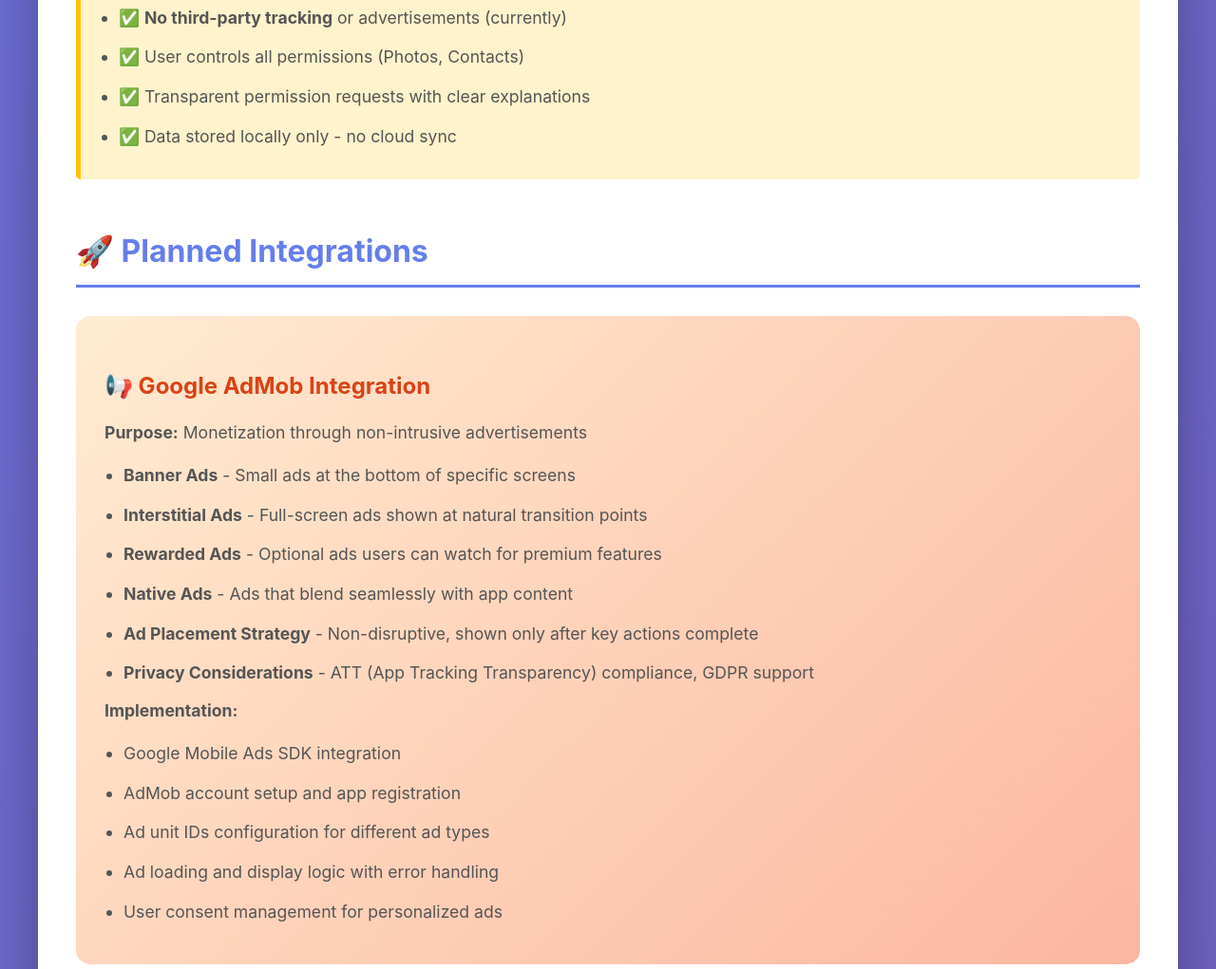
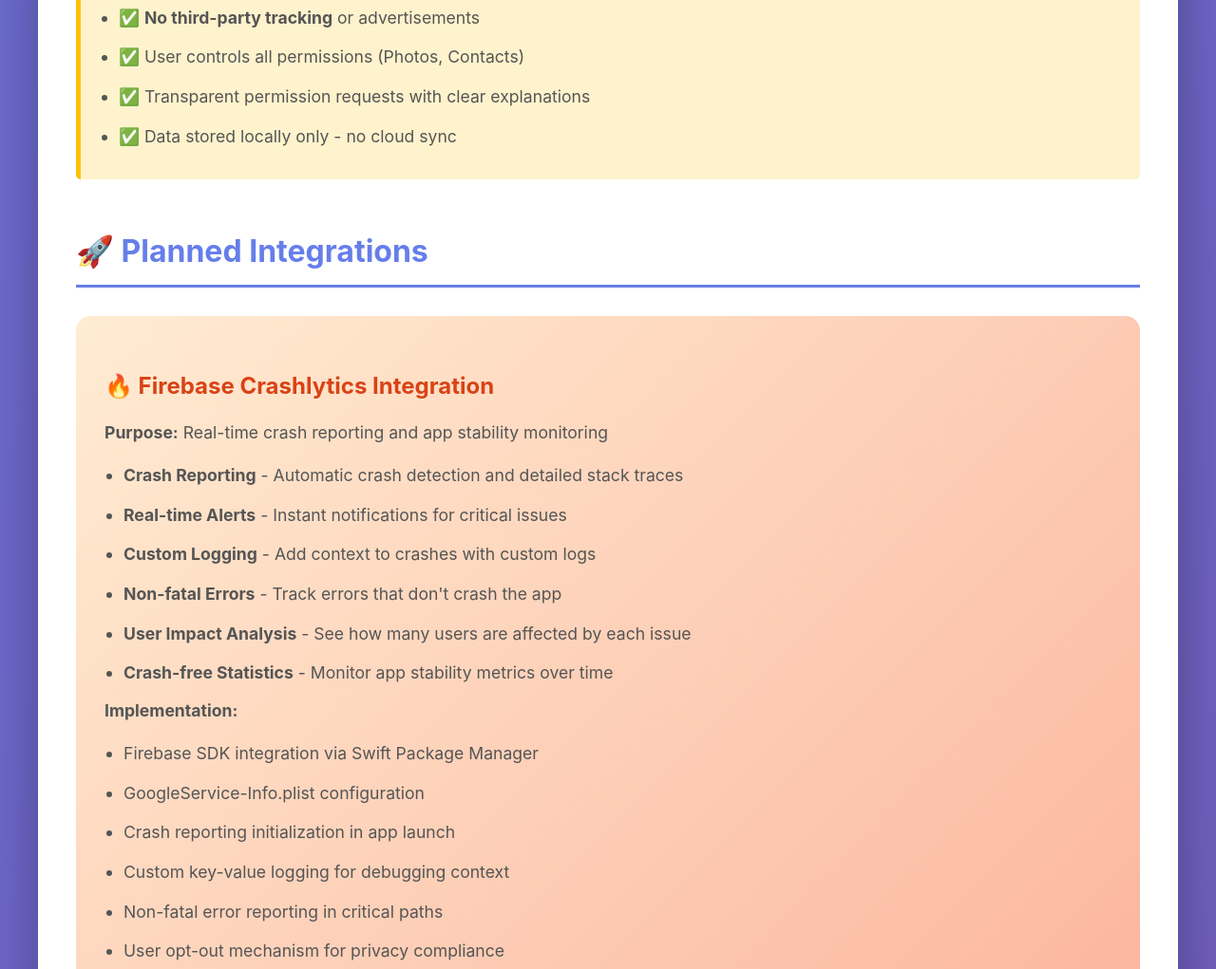
Before and after one commit to imagevideotoolsapp/ClearVault-privacy, a plain HTML site: page about.html in a window 1280 px wide. Shown: the part 3369-4390 px from the top of the page at 95% size. Drawn offline with Linux system fonts and the light colour scheme.

Commit message:
remove ads

```diff
--- a/about.html
+++ b/about.html
@@ -388,7 +388,7 @@
                         <li>✅ All photo/video analysis happens <strong>entirely on-device</strong></li>
                         <li>✅ <strong>No internet connection</strong> required for core features</li>
                         <li>✅ <strong>No data collection</strong> or analytics without consent</li>
-                        <li>✅ <strong>No third-party tracking</strong> or advertisements (currently)</li>
+                        <li>✅ <strong>No third-party tracking</strong> or advertisements</li>
                         <li>✅ User controls all permissions (Photos, Contacts)</li>
                         <li>✅ Transparent permission requests with clear explanations</li>
                         <li>✅ Data stored locally only - no cloud sync</li>
@@ -399,28 +399,6 @@
             <!-- Upcoming Integrations -->
             <section class="section">
                 <h2>🚀 Planned Integrations</h2>
-
-                <!-- AdMob Integration -->
-                <div class="integration-section">
-                    <h3>📢 Google AdMob Integration</h3>
-                    <p><strong>Purpose:</strong> Monetization through non-intrusive advertisements</p>
-                    <ul>
-                        <li><strong>Banner Ads</strong> - Small ads at the bottom of specific screens</li>
-                        <li><strong>Interstitial Ads</strong> - Full-screen ads shown at natural transition points</li>
-                        <li><strong>Rewarded Ads</strong> - Optional ads users can watch for premium features</li>
-                        <li><strong>Native Ads</strong> - Ads that blend seamlessly with app content</li>
-                        <li><strong>Ad Placement Strategy</strong> - Non-disruptive, shown only after key actions complete</li>
-                        <li><strong>Privacy Considerations</strong> - ATT (App Tracking Transparency) compliance, GDPR support</li>
-                    </ul>
-                    <p><strong>Implementation:</strong></p>
-                    <ul>
-                        <li>Google Mobile Ads SDK integration</li>
-                        <li>AdMob account setup and app registration</li>
-                        <li>Ad unit IDs configuration for different ad types</li>
-                        <li>Ad loading and display logic with error handling</li>
-                        <li>User consent management for personalized ads</li>
-                    </ul>
-                </div>
 
                 <!-- Firebase Crashlytics -->
                 <div class="integration-section">
@@ -450,16 +428,14 @@
                     <h3>💎 StoreKit (In-App Purchases) Integration</h3>
                     <p><strong>Purpose:</strong> Premium features and subscription monetization</p>
                     <ul>
-                        <li><strong>Premium Version</strong> - One-time purchase to remove ads and unlock advanced features</li>
                         <li><strong>Consumable Purchases</strong> - Additional compression credits or batch operations</li>
                         <li><strong>Subscription Model</strong> - Monthly/yearly premium access with auto-renewal</li>
-                        <li><strong>Family Sharing</strong> - Share purchases across family members</li>
+                        <!-- <li><strong>Family Sharing</strong> - Share purchases across family members</li> -->
                         <li><strong>Purchase Restoration</strong> - Restore purchases on new devices</li>
                     </ul>
 
                     <p><strong>Premium Features (Planned):</strong></p>
                     <ul>
-                        <li>🚫 <strong>Ad-Free Experience</strong> - Remove all advertisements</li>
                         <li>⚡ <strong>Unlimited Video Compression</strong> - No daily limits</li>
                         <li>🎨 <strong>Custom Themes</strong> - Personalize app appearance</li>
                         <li>☁️ <strong>Cloud Export</strong> - Export results to iCloud Drive</li>
@@ -564,7 +540,6 @@
             <div class="coming-soon">
                 <h3>🔮 Future Roadmap</h3>
                 <ul>
-                    <li>✅ AdMob advertisement integration</li>
                     <li>✅ Firebase Crashlytics for stability monitoring</li>
                     <li>✅ StoreKit in-app purchases and subscriptions</li>
                     <li>🔄 Widget support for at-a-glance storage info</li>
```
